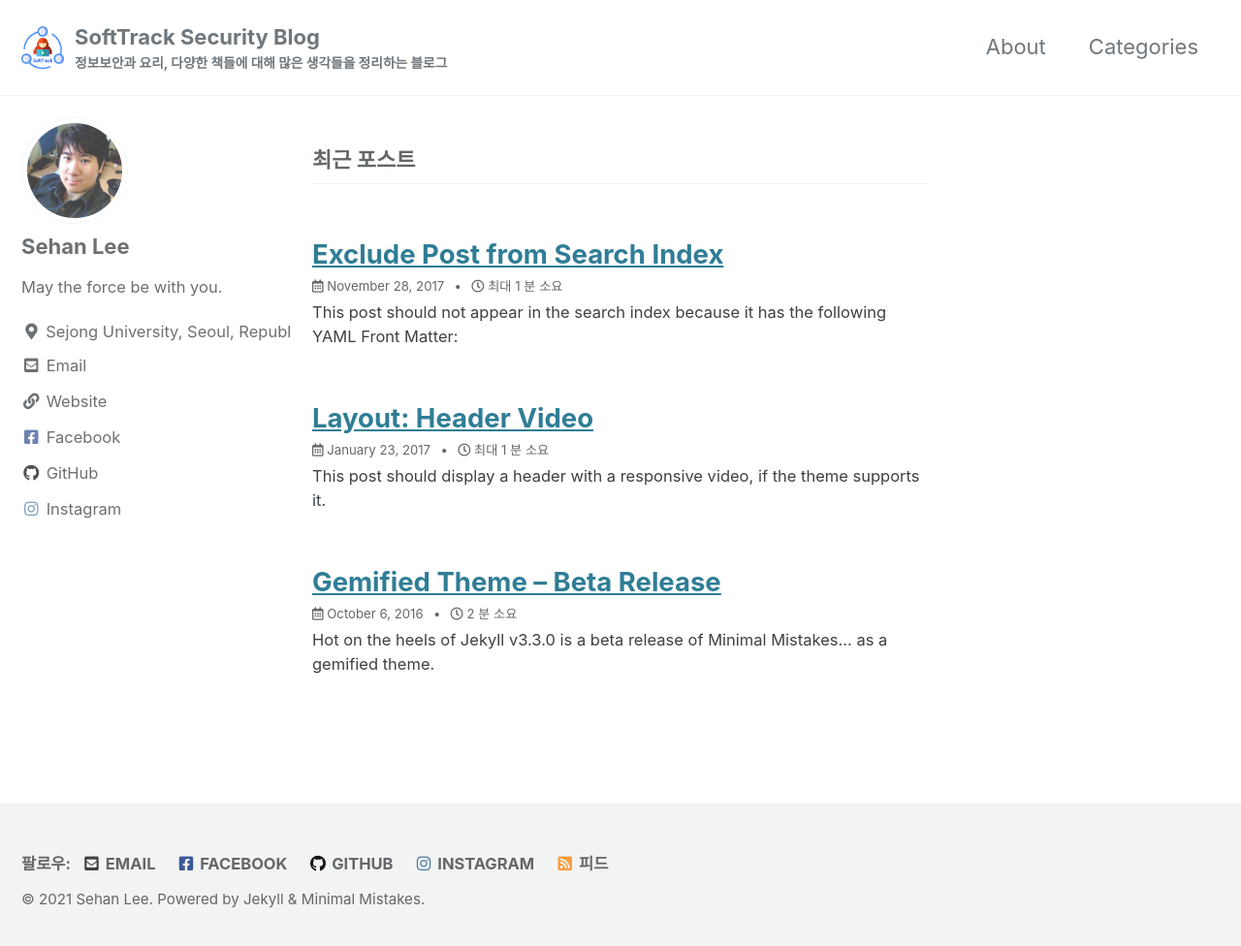
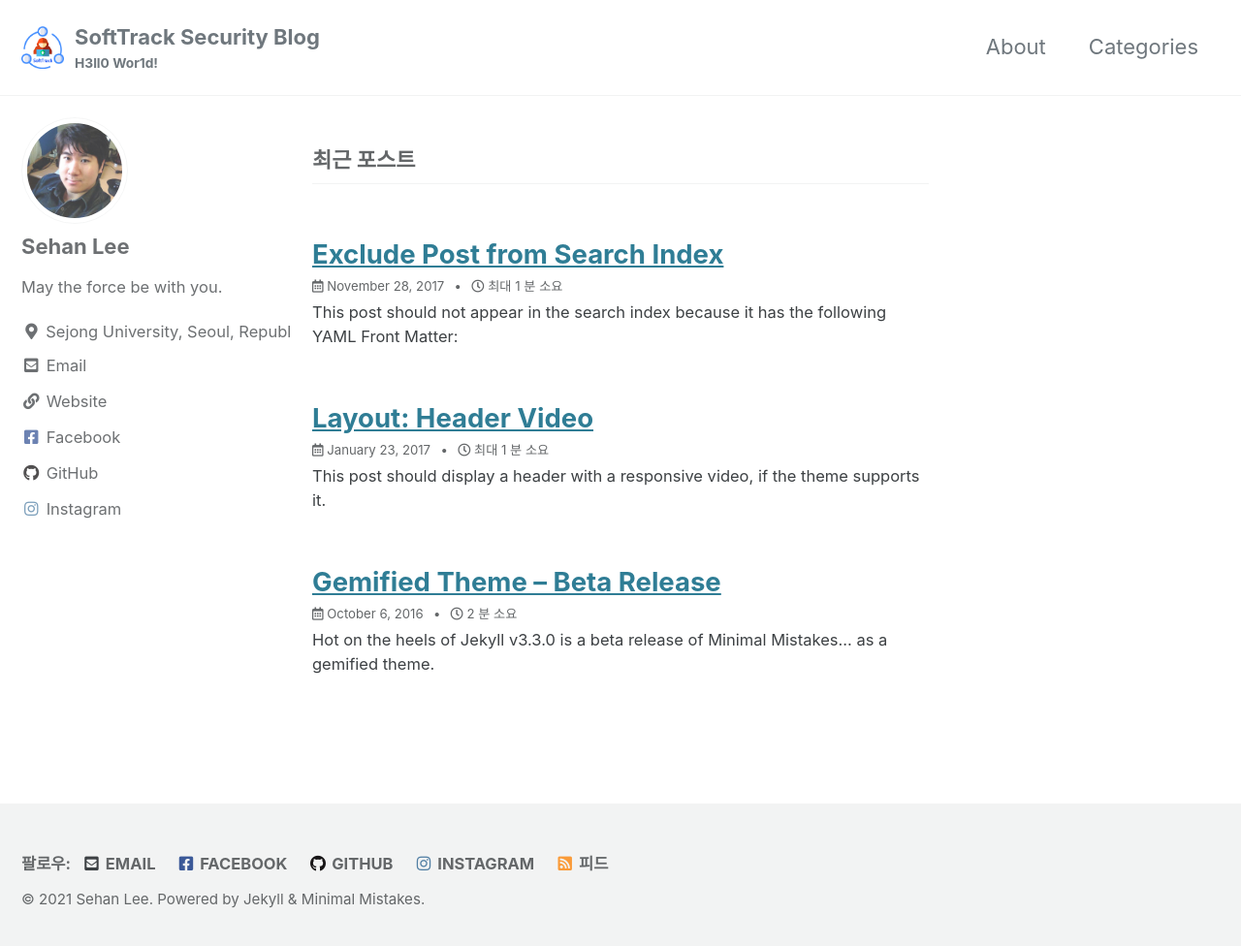
Before and after one commit to AlchemicSH/AlchemicSH.github.io, a Jekyll site: the page built from index.html, in a window 1280 px wide and 984 px high. Shown: the top 976 px of the window at 97% size. Built offline with Jekyll 4.4.1, drawn with Linux system fonts in a browser that asks for light colours; cached includes are drawn as plain includes; the list of posts is cut into pages by our own code.

Commit message:
Update _config.yml

```diff
--- a/_config.yml
+++ b/_config.yml
@@ -18,9 +18,9 @@ minimal_mistakes_skin    : "default" # "air", "aqua", "contrast", "dark", "dirt"
 locale                   : "ko-KR"
 title                    : "SoftTrack Security Blog"
 title_separator          : "&#124;"
-subtitle                 : "정보보안과 요리, 다양한 책들에 대해 많은 생각들을 정리하는 블로그"
+subtitle                 : "H3ll0 Wor1d!"
 name                     : "Sehan Lee"
-description              : "정보보안과 요리, 다양한 책들에 대해 다양한 생각과 글을 정리하는 블로그"
+description              : "This blog contains various infosec issues and lectures and etc."
 url                      : "https://alchemicsh.github.io"
 baseurl                  : # the subpath of your site, e.g. "/blog"
 repository               : "AlchemicSH/AlchemicSH.github.io"
```
